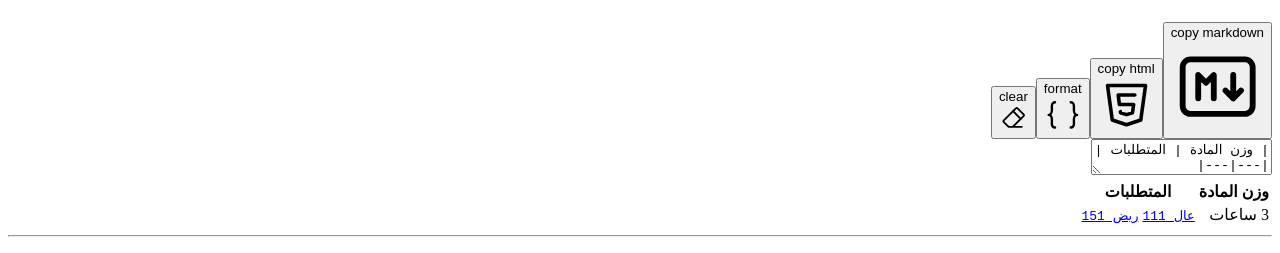
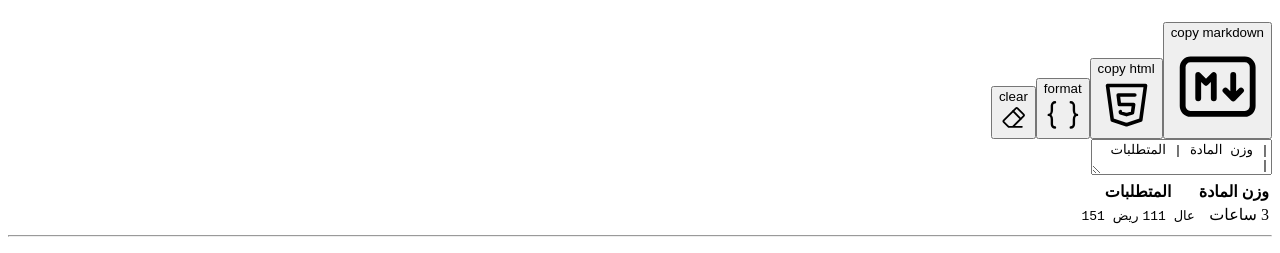
Before and after one commit to devmoath/marker, a Next.js app: page / in a window 1280 px wide. Shown: the part 2540-2793 px from the top of the page. Built offline with nearby package versions, Linux system fonts and the light colour scheme.

Commit message:
extract default value to a new file

```diff
--- /dev/null
+++ b/data/markdown.js
@@ -0,0 +1,43 @@
+export default `| وزن المادة | المتطلبات           |
+| ---------- | ------------------- |
+| 3 ساعات    | \`عال 111\` \`ريض 151\` |
+
+---
+
+-   [نظرة عامة](#نظرة-عامة)
+-   [مشروع المادة](#مشروع-المادة)
+-   [نصائح للمادة](#نصائح-للمادة)
+-   [مراجع المادة](#مراجع-للمادة)
+
+> اقتباس
+
+## [نظرة عامة](#نظرة-عامة)
+
+هذه المادة ستكون بدايتك في مجال قواعد البيانات ، ستتعلم فيها مبادئ قواعد البيانات مثل:
+
+1. ماهي البيانات و أنواعها
+2. ماهي الجداول و انواعها و العلاقات بين الجداول
+3. لغة \`SQL\` المستخدمة في قواعد البيانات
+4. الجبر
+
+## [مشروع المادة](#مشروع-المادة)
+
+المادة تحتوي على مشروع تنفذه مع مجموعة ، ويتكون من ثلاث مراحل (منفصلة عن بعض):
+
+1. تصميم نموذج قاعدة بيانات متكامل مع اوامر لغة \`SQL\` لبناءها
+2. [برنامج JDBC](https://github.com/DevMoath/jdbc) او \`Java Database Connectivity\` وهو عبارة عن برنامج بسيط بلغة جافا
+   تربطة بقاعدة بيانات وتنفذ من خلاله اوامر \`SQL\`
+3. كتابة أوامر \`SQL\` معقدة
+
+## [نصائح للمادة](#نصائح-للمادة)
+
+المادة تعتمد على الفهم بشكل كبير ولايوجد صعوبة كبيرة فيها وتعتبر مهمة لك كطالب نظم المعلومات سواء في مشروع التخرج او
+مابعد التخرج تحتاج فقط الاهتمام ومراجعة بسيطة
+
+## [مراجع المادة](#مراجع-للمادة)
+
+ومن المراجع الجيدة في يوتيوب قناة [الاستاذ محمد الدسوقي](https://www.youtube.com/user/DesoukiEgypt)
+
+رابط الدرايف للمادة
+[https://drive.google.com/drive/folders/14UkfdkH7FXbceYrCyQ8kTB2u0uCU7UfI](https://drive.google.com/drive/folders/14UkfdkH7FXbceYrCyQ8kTB2u0uCU7UfI)
+`;
--- a/jsconfig.json
+++ b/jsconfig.json
@@ -2,9 +2,8 @@
     "compilerOptions": {
         "baseUrl": ".",
         "paths": {
-            "@components/*": [
-                "components/*"
-            ]
+            "@components/*": ["components/*"],
+            "@data/*": ["data/*"]
         }
     }
 }
--- a/pages/index.js
+++ b/pages/index.js
@@ -2,55 +2,13 @@ import { useEffect, useRef, useState } from 'react';
 import MarkdownIt from 'markdown-it';
 import prettier from 'prettier';
 import parserMarkdown from 'prettier/parser-markdown';
+import defaultValue from '@data/markdown';
 
 const parser = new MarkdownIt({
     html: false,
     linkify: true,
     typographer: true,
 });
-
-const defaultValue = `| وزن المادة | المتطلبات |
-|---|---|
-| 3 ساعات | [\`عال 111\`](https://infosystems.blog/plan-study/course/CSC-111) [\`ريض 151\`](https://infosystems.blog/plan-study/course/MATH-151)          |
-
----
-
-- [نظرة عامة](#نظرة-عامة)
-- [مشروع المادة](#مشروع-المادة)
-- [نصائح للمادة](#نصائح-للمادة)
-- [مراجع المادة](#مراجع-للمادة)
-
-> اقتباس
-
-## [نظرة عامة](#نظرة-عامة)
-
-هذه المادة ستكون بدايتك في مجال قواعد البيانات ، ستتعلم فيها مبادئ قواعد البيانات مثل:
-
-1. ماهي البيانات و أنواعها
-2. ماهي الجداول و انواعها و العلاقات بين الجداول
-3. لغة \`SQL\` المستخدمة في قواعد البيانات
-4. الجبر
-
-## [مشروع المادة](#مشروع-المادة)
-
-المادة تحتوي على مشروع تنفذه مع مجموعة ، ويتكون من ثلاث مراحل (منفصلة عن بعض):
-
-1. تصميم نموذج قاعدة بيانات متكامل مع اوامر لغة \`SQL\` لبناءها
-2. [برنامج JDBC](https://github.com/DevMoath/jdbc) او \`Java Database Connectivity\` وهو عبارة عن برنامج بسيط بلغة جافا
-   تربطة بقاعدة بيانات وتنفذ من خلاله اوامر \`SQL\`
-3. كتابة أوامر \`SQL\` معقدة
-
-## [نصائح للمادة](#نصائح-للمادة)
-
-المادة تعتمد على الفهم بشكل كبير ولايوجد صعوبة كبيرة فيها وتعتبر مهمة لك كطالب نظم المعلومات سواء في مشروع التخرج او
-مابعد التخرج تحتاج فقط الاهتمام ومراجعة بسيطة
-
-## [مراجع المادة](#مراجع-للمادة)
-
-ومن المراجع الجيدة في يوتيوب قناة [الاستاذ محمد الدسوقي](https://www.youtube.com/user/DesoukiEgypt)
-
-رابط الدرايف للمادة
-[https://drive.google.com/drive/folders/14UkfdkH7FXbceYrCyQ8kTB2u0uCU7UfI](https://drive.google.com/drive/folders/14UkfdkH7FXbceYrCyQ8kTB2u0uCU7UfI)`;
 
 export default function Home() {
     const [markdown, setMarkdown] = useState('');
```
